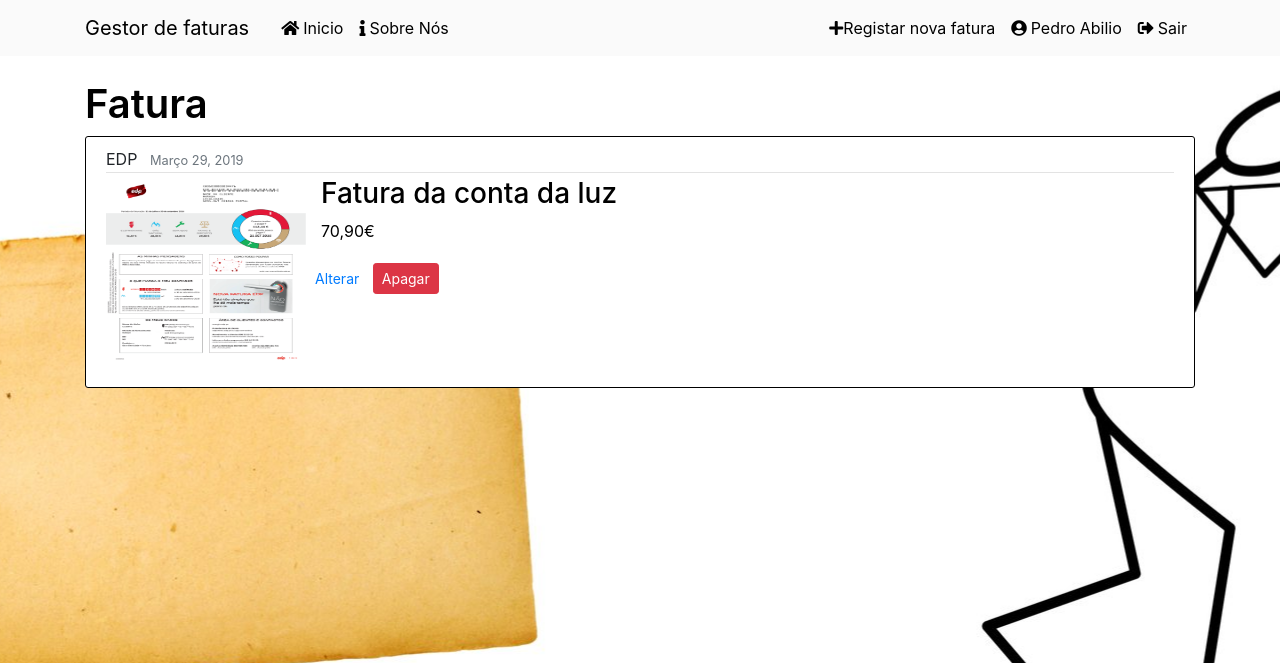
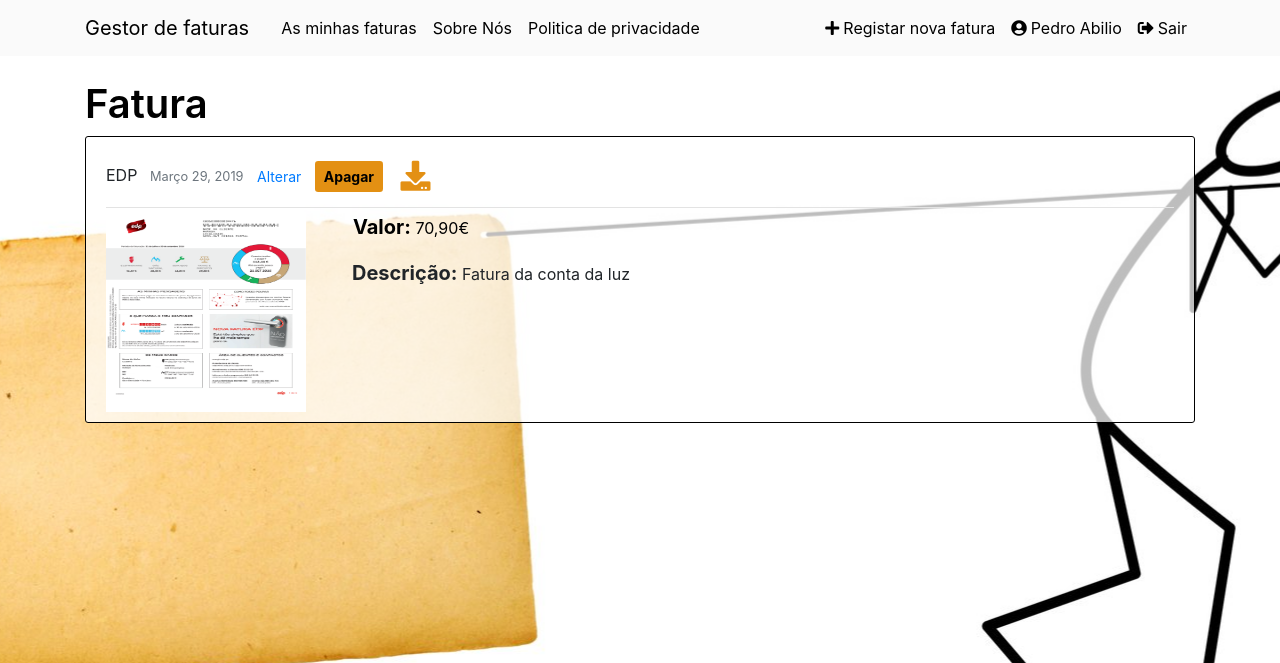
Before and after one commit to pmbAbilio/django_test, a Django app: page /fatura/1/ in a window 1280 px wide. Shown: the top 663 px of the page. Run offline with Django 3.2, Linux system fonts and the light colour scheme; a user stored in the database is signed in; data comes from the database, SQL or seed files in the repository; both versions use the stored data as it was after the commit; some libraries are stand-ins or nearby versions.

Commit message:
fixe home view where user that was not logged had to log without even see se initial homepage; added download image button;

```diff
--- a/Projeto_fatura/faturas/models.py
+++ b/Projeto_fatura/faturas/models.py
@@ -10,7 +10,7 @@ class Fatura(models.Model):
     Data = models.DateField(default=timezone.now())
     imagemUrl = models.ImageField(
         default='default.jpg', upload_to='imagens_faturas')
-    Descricao = models.TextField(default="Descrição da fatura")
+    Descricao = models.TextField(default="Descrição da fatura", max_length=200)
     Valor = models.TextField(default="0,0€")
     Client = models.ForeignKey(User, on_delete=models.CASCADE)
 
--- a/Projeto_fatura/faturas/static/faturas/main.css
+++ b/Projeto_fatura/faturas/static/faturas/main.css
@@ -36,7 +36,7 @@ ul {
 }
 
 .content-section {
-  background: #ffffff;
+  background: #ffffffbd;
   padding: 10px 20px;
   border: 1px solid #000000;
   border-radius: 3px;
@@ -44,7 +44,14 @@ ul {
 }
 
 .article-title {
-  color: #444444;
+  color: #000000;
+  font-size: 15px;
+}
+
+.value_label {
+  color: #000000;
+  font-size: 20px;
+  font-weight: bold;
 }
 
 a.article-title:hover {
@@ -96,8 +103,8 @@ a.article-title:hover {
 }
 
 .zoom_in {
-  width: 70%;
-  height: 70%;
+  width: 60%;
+  height: 60%;
 }
 
 body {
@@ -122,7 +129,13 @@ p {
 }
 .btn-login {
   background-color: #e28c0bf6;
+  font-weight: bold;
   color: #000000;
+}
+
+.btn-detail {
+  color: #e28c0bf6;
+  font-size: 30px;
 }
 
 .btn-login:hover {
@@ -145,4 +158,15 @@ p {
   .login-main {
     width: 45%;
   }
+
+  .article-title {
+    color: #000000;
+    font-size: 10px;
+  }
+
+  .value_label {
+    color: #000000;
+    font-size: 10px;
+    font-weight: bold;
+  }
 }
--- a/Projeto_fatura/faturas/templates/faturas/base.html
+++ b/Projeto_fatura/faturas/templates/faturas/base.html
@@ -22,26 +22,27 @@
     <header class="site-header">
     <nav class="navbar navbar-expand-md navbar-dark bg-steel fixed-top">
         <div class="container">
-        <a class="navbar-brand mr-4" style=' color: #000000;' href="{% url 'Faturas-home' %}">Gestor de faturas</a>
+        <a class="navbar-brand mr-4" style=' color: #000000;' href="{% url 'home' %}">Gestor de faturas</a>
         <button class="navbar-toggler" type="button" data-toggle="collapse" data-target="#navbarToggle" aria-controls="navbarToggle" aria-expanded="false" aria-label="Toggle navigation">
         <span class="navbar-toggler-icon"></span>
         </button>
         <div class="collapse navbar-collapse" id="navbarToggle">
             <div class="navbar-nav mr-auto">
-            <a class="nav-item nav-link nav-faturas" href="{% url 'Faturas-home' %}"><i class="fas fa-home mr-1"></i>Inicio </a>
-            <a class="nav-item nav-link nav-faturas" href="{% url 'Faturas-about' %}"><i class="fas fa-info mr-1"></i>Sobre Nós</a>
+            {% if user.is_authenticated %}
+            <a class="nav-item nav-link nav-faturas" href="{% url 'Faturas-home' %}">As minhas faturas</a>
+            {% endif %}
+            <a class="nav-item nav-link nav-faturas" href="{% url 'Faturas-about' %}">Sobre Nós</a>
+             <a class="nav-item nav-link nav-faturas" href="{% url 'Faturas-about' %}">Politica de privacidade</a>
             </div>
             <!-- Navbar Right Side -->
             <div class="navbar-nav">
             {% if user.is_authenticated %}
-                <a class="nav-item nav-link nav-faturas" href="{% url 'Fatura-nova' %}"><i class="fas fa-plus"></i>Registar nova fatura</a>
+                <a class="nav-item nav-link nav-faturas" href="{% url 'Fatura-nova' %}"><i class="fas fa-plus mr-1"></i>Registar nova fatura</a>
                 <a class="nav-item nav-link nav-faturas" href="{% url 'profile' %}"><i class="fas fa-user-circle mr-1"></i>{{user.first_name}} {{user.last_name}}</a>
                 <a class="nav-item nav-link nav-faturas" href="{% url 'logout' %}"><i class="fas fa-sign-out-alt mr-1"></i>Sair</a>
             {% else %}
-            <a class="nav-item nav-link nav-faturas" href="{% url 'login' %}"><i class="fas fa-sign-in-alt mr-1"></i>
- Entrar</a>
-            <a class="nav-item nav-link nav-faturas" href="{% url 'register_user' %}"><i class="fas fa-user-plus mr-1"></i>
-Registar</a>
+            <a class="nav-item nav-link nav-faturas" href="{% url 'login' %}"><i class="fas fa-sign-in-alt mr-1"></i>Entrar</a>
+            <a class="nav-item nav-link nav-faturas" href="{% url 'register_user' %}"><i class="fas fa-user-plus mr-1"></i>Registar</a>
             {% endif %}
             </div>
         </div>
@@ -60,9 +61,11 @@ Registar</a>
             </div>
             {% endfor %}
         {% endif %}
+
         {% block fullSizedContent %}{% endblock %}
-        {% block content %}{% endblock %}
-
+       {% if user.is_authenticated %}
+       {% block content %}{% endblock %}
+       {% endif %}
         </div>
     </div>
     </main>
--- a/Projeto_fatura/faturas/templates/faturas/fatura_detail.html
+++ b/Projeto_fatura/faturas/templates/faturas/fatura_detail.html
@@ -6,19 +6,27 @@
         <div class="article-metadata">
         <a class="mr-2" >{{ object.Vendedor }}</a>
         <small class="text-muted">{{ object.Data|date:"F d, Y" }}</small>
+                    {% if object.Client == user %}
+                <a class="btn btn-secundary btn-sm mt-1 mb-1" href="{% url 'Fatura-editar' object.id %}">Alterar</a>
+                <a class="btn btn-login btn-sm mt-1 mb-1" href="{% url 'Fatura-apagar' object.id %}">Apagar</a>
+                <a class="btn btn-detail " href="{% url 'Fatura-apagar' object.id %}"><i class="fas fa-download"></i></a>
+            {% endif %}
         </div>
 
         <div class="media">
-            <img src="{{ object.imagemUrl.url }}" class="img-fluid image_fatura" alt="Responsive image">
+            <img src="{{ object.imagemUrl.url }}" id="zoom_in" onclick="myFunction()" class="img-fluid image_fatura mr-3" alt="Responsive image">
         <div class="media-body">
-            <h3><a class="article-title col-4 ">{{ object.Descricao }}</a></h2>
-            <p class="article-content col-4 ">{{ object.Valor }}</p>
-            {% if object.Client == user %}
-                <a class="btn btn-secundary btn-sm mt-1 mb-1" href="{% url 'Fatura-editar' object.id %}">Alterar</a>
-                <a class="btn btn-danger btn-sm mt-1 mb-1" href="{% url 'Fatura-apagar' object.id %}">Apagar</a>
-            {% endif %}
+            <p class="article-content col-4 ml-3"><a class="value_label">Valor:</a> {{ object.Valor }}</p>
+            <a class="article-title col-4" id="descricao" href="{% url 'Fatura' object.id %}"><a class="value_label">Descrição:</a> {{ object.Descricao }}</a>
+         </div>
         </div>
         </div>
     </div>
     </article>
+    <script>
+        function myFunction() {
+        var element = document.getElementById("zoom_in");
+            element.classList.toggle("zoom_in");
+        }
+    </script>
 {% endblock content %}
--- a/Projeto_fatura/faturas/templates/faturas/fatura_form.html
+++ b/Projeto_fatura/faturas/templates/faturas/fatura_form.html
@@ -2,10 +2,10 @@
 {% load crispy_forms_tags %}
 {% block fullSizedContent %}
     <div class="content-section fatura_website_section">
-        <form method="POST">
+        <form method="POST" enctype="multipart/form-data">
          {% csrf_token %}
          <fieldset class="form-group">
-         <legend class="border-bottom mb-4">Registar nova fatura</legend>
+         <legend class="border-bottom mb-4">Fatura</legend>
          {{ form|crispy }}
          </fieldset>
             <div class="form-group">
--- a/Projeto_fatura/faturas/urls.py
+++ b/Projeto_fatura/faturas/urls.py
@@ -3,8 +3,8 @@ from .views import FaturaListView, FaturaDetailView, FaturaCreateView, FaturaUpd
 from . import views
 
 urlpatterns = [
-    #path('', views.home, name='Faturas-home'),
-    path('', FaturaListView.as_view(), name='Faturas-home'),
+    path('', views.home, name='home'),
+    path('faturas/', FaturaListView.as_view(), name='Faturas-home'),
     path('fatura/<int:pk>/', FaturaDetailView.as_view(), name='Fatura'),
     path('fatura/nova/', FaturaCreateView.as_view(), name='Fatura-nova'),
     path('fatura/<int:pk>/editar/',
--- a/Projeto_fatura/faturas/views.py
+++ b/Projeto_fatura/faturas/views.py
@@ -3,16 +3,14 @@ from .models import Fatura
 from django.contrib.auth.models import User
 from django.views.generic import ListView, DetailView, CreateView, UpdateView, DeleteView
 from django.contrib.auth.mixins import LoginRequiredMixin, UserPassesTestMixin
+from django.contrib import messages
 
 
 def home(request):
-    if request.user.is_authenticated:
-        return render(request, 'faturas/home.html', {'title': "As minhhas faturas", 'fatura': Fatura.objects.filter(Client=request.user)})
-    else:
-        return render(request, 'faturas/homeUnauth.html')
+    return render(request, 'faturas/homeUnauth.html')
 
 
-class FaturaListView(ListView):
+class FaturaListView(LoginRequiredMixin, ListView):
     template_name = 'faturas/home.html'
     context_object_name = 'fatura'
     ordering = ['-Data']
@@ -31,6 +29,8 @@ class FaturaCreateView(LoginRequiredMixin, CreateView):
 
     def form_valid(self, form):
         form.instance.Client = self.request.user
+        if 'imagemUrl' in self.request.FILES:
+            form.instance.imagemUrl = self.request.FILES['imagemUrl']
         return super().form_valid(form)
 
 
@@ -40,6 +40,8 @@ class FaturaUpdateView(LoginRequiredMixin, UserPassesTestMixin, UpdateView):
 
     def form_valid(self, form):
         form.instance.Client = self.request.user
+        if 'imagemUrl' in self.request.FILES:
+            form.instance.imagemUrl = self.request.FILES['imagemUrl']
         return super().form_valid(form)
 
     def test_func(self):
```
Also changed, not shown: Projeto_fatura/faturas/templates/faturas/home.html (+4 -9 lines), Projeto_fatura/db.sqlite3, Projeto_fatura/faturas/migrations/0010_auto_20190330_1119.py (added), Projeto_fatura/faturas/migrations/0011_auto_20190330_1120.py (added), Projeto_fatura/media/imagens_faturas/1.jpg (added), Projeto_fatura/media/imagens_faturas/1_fatura_cartao_de_credito-6130246.jpg (added), Projeto_fatura/media/imagens_faturas/1_fatura_cartao_de_credito-6130246_E1IZJzh.jpg (added), Projeto_fatura/media/imagens_faturas/fatura.jpg (added).
